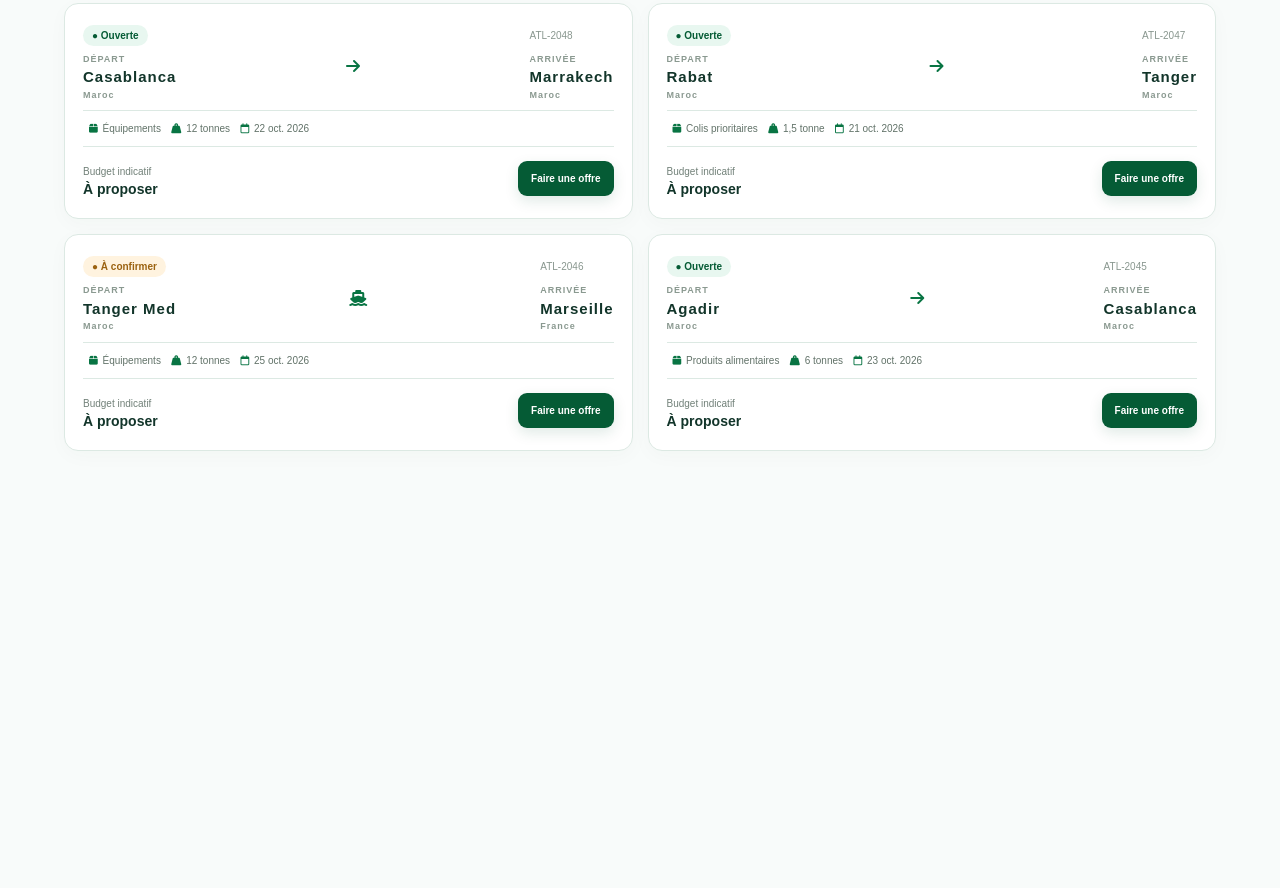
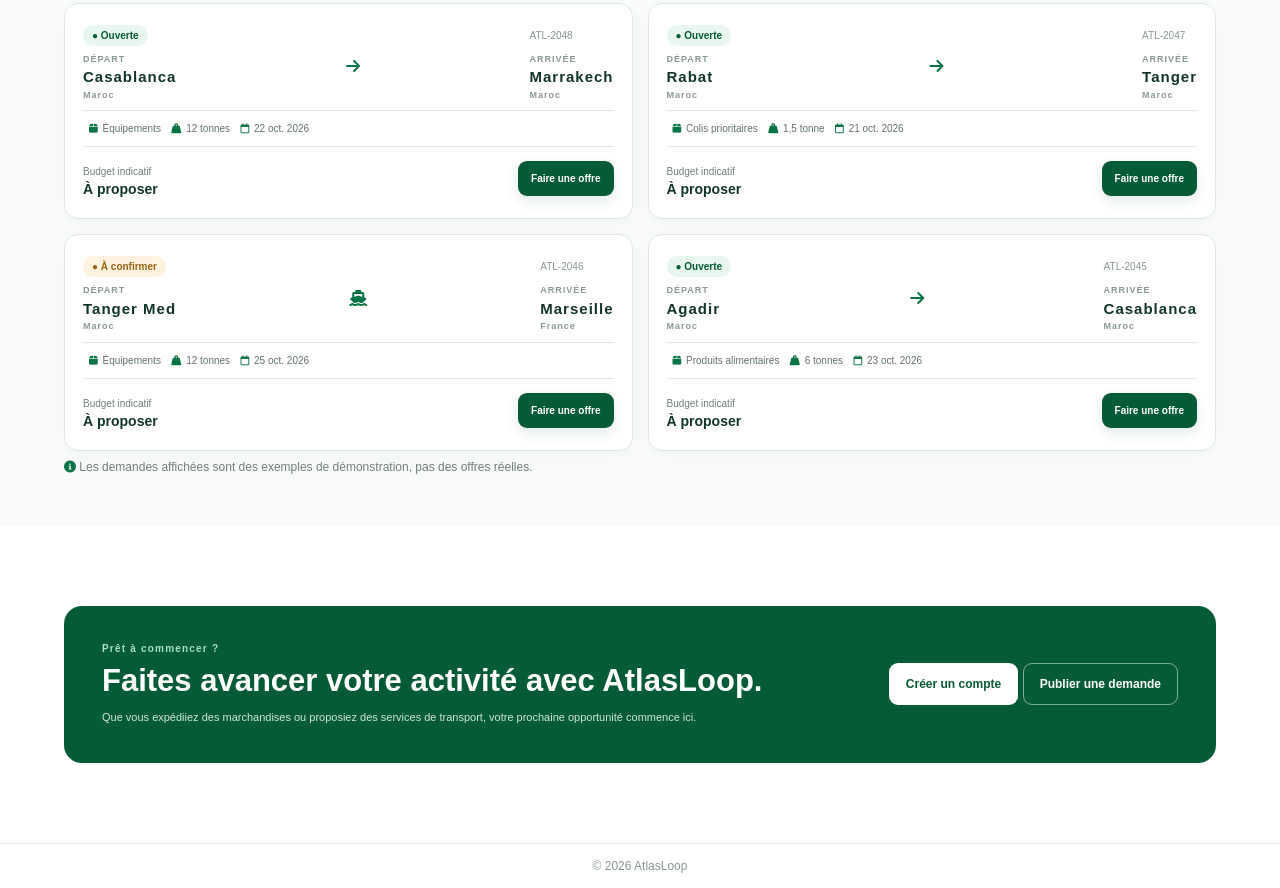
Before and after one commit to aymanchentouf2026-dot/Projet-fil-rooge-solicode, a plain HTML site: page sesion-3/index.html in a window 1280 px wide. Shown: the part 1575-2463 px from the top of the page. Before the commit the page ends 2076 px from the top, so only its background shows below. Drawn offline with Linux system fonts and the light colour scheme.

Commit message:
add cd session-3

```diff
--- a/sesion-3/index.html
+++ b/sesion-3/index.html
@@ -211,8 +211,25 @@
                         </div>
                     </div>
                 </div>
+                <p><i class="fa-solid fa-circle-info"></i> Les demandes affichées sont des exemples de démonstration, pas des offres réelles.</p>
             </div>
         </section>
+        <section class="compte">
+            <div class="cta">
+                <div>
+                    <h3>Prêt à commencer ?</h3>
+                    <h2>Faites avancer votre activité avec AtlasLoop.</h2>
+                    <P>Que vous expédiiez des marchandises ou proposiez des services de transport, votre prochaine opportunité commence ici.</P>
+                </div>
+                <div>
+                    <a href="#">Créer un compte</a>
+                    <a href="#">Publier une demande</a>
+                </div>
+            </div>
+        </section>
+        <footer>
+            <p>&copy; 2026 AtlasLoop</p>
+        </footer>
     </main>
 </body>
 
--- a/sesion-3/style.css
+++ b/sesion-3/style.css
@@ -485,7 +485,8 @@ header>div div a:last-child {
     color: white;
     border-color: var(--green-dark);
 }
-.load{
+
+.load {
     border: 1px solid var(--border);
     border-radius: 14px;
     padding: 18px;
@@ -493,19 +494,22 @@ header>div div a:last-child {
     transition: .2s;
     background-color: var(--white);
 }
-.load>div{
+
+.load>div {
     display: flex;
     justify-content: space-between;
     align-items: center;
 }
-.loads{
+
+.loads {
     display: grid;
     grid-template-columns: repeat(2, minmax(0, 1fr));
     gap: 15px;
     color: var(--green);
     margin-top: 20px;
 }
-.status{
+
+.status {
     background: var(--green-light);
     color: var(--green-dark);
     padding: 5px 9px;
@@ -513,58 +517,69 @@ header>div div a:last-child {
     font-size: 10px;
     font-weight: 800;
 }
-.status1{
+
+.status1 {
     background: #fff3df;
     color: #9b6210;
 }
-.load>div div p{
+
+.load>div div p {
     font-size: 9px;
     letter-spacing: 1px;
     color: #8a9990;
     font-weight: 700;
     margin-bottom: 8px;
 }
-.load>div div p span{
+
+.load>div div p span {
     font-size: 15px;
     color: var(--text);
     font-weight: bolder;
     margin: 6px 0;
 }
-.load>div div:last-child >span{
+
+.load>div div:last-child>span {
     color: #89978f;
     font-size: 10px;
 }
-.load>span{
+
+.load>span {
     font-size: 10px;
     color: #617268;
     margin: 10px 0;
     display: inline-block;
 }
-.load>span i{
+
+.load>span i {
     color: var(--green);
     margin: 0 2px 0 6px;
 }
-hr{
+
+hr {
     border: none;
     height: 1px;
     background-color: var(--border);
 }
-.load>div:last-child{
+
+.load>div:last-child {
     display: flex;
     justify-content: space-between;
     align-items: center;
     margin-top: 10px;
 }
-.load>div:last-child p{
+
+.load>div:last-child p {
     font-size: 10px;
     color: var(--text-light);
 }
-.load>div:last-child p span{
+
+.load>div:last-child p span {
     font-size: 14px;
     font-weight: 600;
     color: var(--text);
 }
-.load>div:last-child a{
+
+.load>div:last-child a {
     text-decoration: none;
     font-size: 10px;
     padding: 9px 12px;
@@ -574,4 +589,81 @@ hr{
     border: 1px solid transparent;
     border-radius: 9px;
     font-weight: 700;
+    transition: transform .2s;
 }
+
+.load>div:last-child a:hover {
+    transform: translateY(-2px);
+}
+
+.container2>p i {
+    color: var(--green);
+}
+
+.cta {
+    width: 90%;
+    margin: 70px auto;
+    padding: 35px 38px;
+    border-radius: 18px;
+    background: var(--green-dark);
+    color: white;
+    display: flex;
+    align-items: center;
+    justify-content: space-between;
+    gap: 25px;
+}
+
+.cta>div:first-child h3 {
+    color: #a9e0c4;
+    font-size: 10px;
+    font-weight: 700;
+    letter-spacing: 1.2px;
+}
+
+.cta>div:first-child h2 {
+    font-size: 31px;
+    line-height: 1.2;
+    margin-top: 6px;
+    font-weight: bold;
+}
+
+.cta>div:first-child p {
+    color: #d2e8dc;
+    font-size: 11px;
+    line-height: 1.8;
+    margin-top: 9px;
+}
+
+.cta div:last-child a {
+    background: white;
+    color: var(--green-dark);
+    border: 1px solid transparent;
+    border-radius: 9px;
+    padding: 11px 16px;
+    font-size: 12px;
+    font-weight: 800;
+    text-decoration: none;
+    display: inline-block;
+    transition:transform .2s;
+}
+
+.cta>div:last-child a:last-child {
+    background: transparent;
+    border-color: #ffffff80;
+    color: white;
+}
+.cta div:last-child a:hover{
+    transform: translateY(-2px);
+}
+.compte{
+    background-color: var(--white);
+    padding: 10px 0;
+    border-bottom: 1px solid var(--border);
+}
+footer p{
+    padding: 13px 0 ;
+    text-align: center;
+    font-size: 12px;
+    color: #8a9990;
+    background-color: var(--white);
+}
```
Lines whose indentation alone changed are shown as unchanged.
